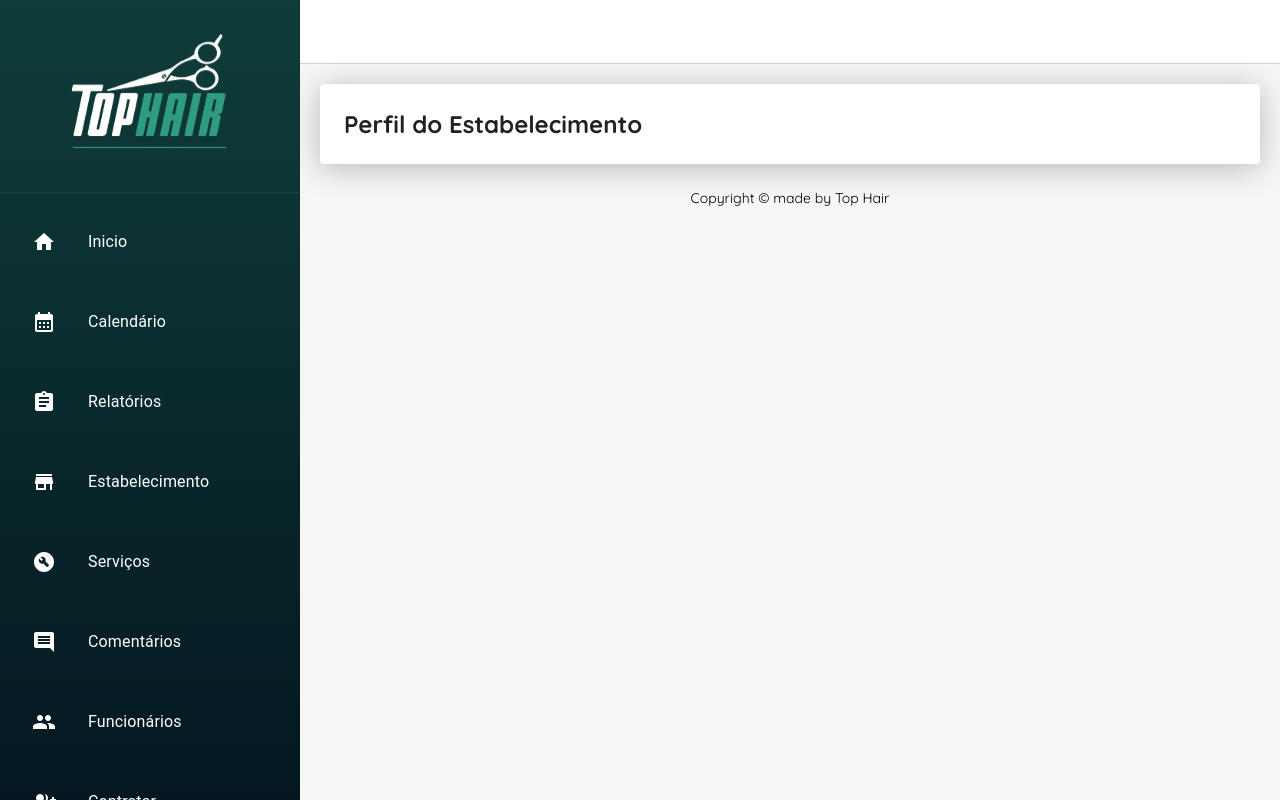
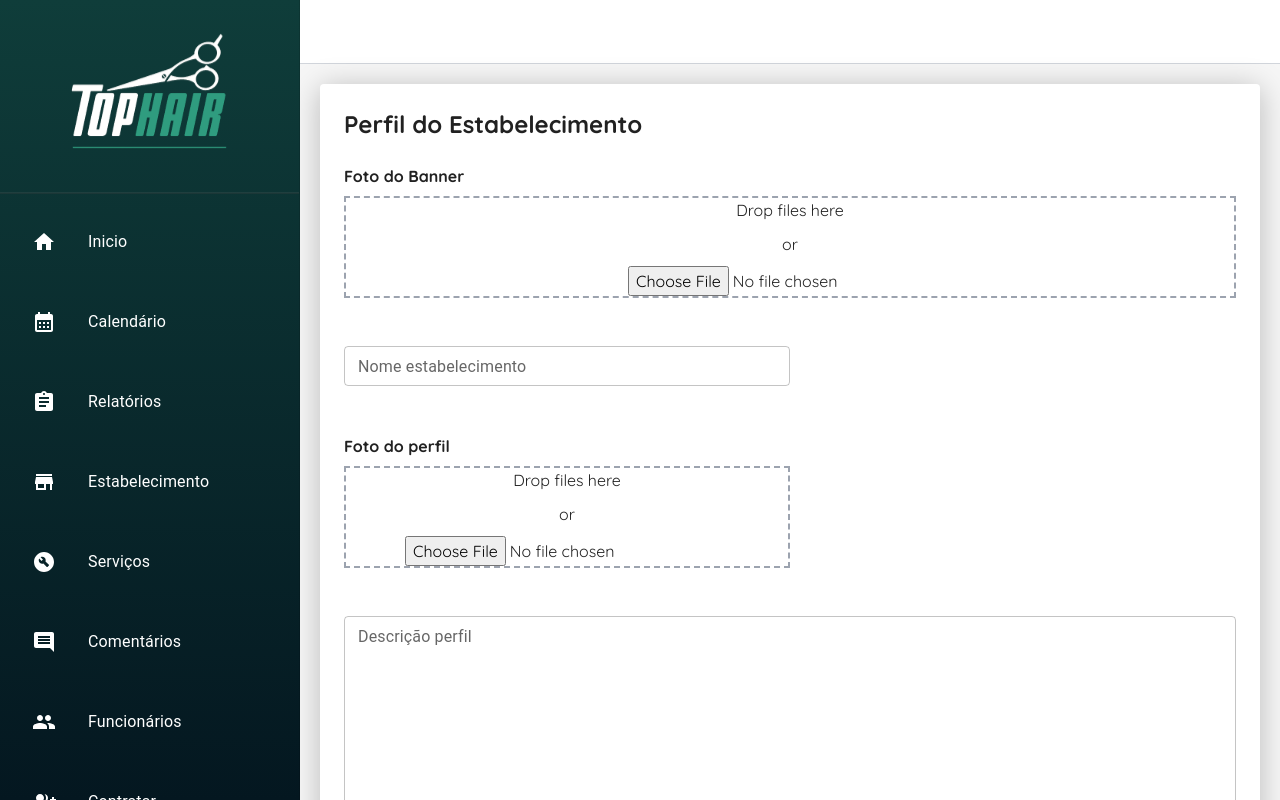
Before and after one commit to TOP-HAIR/FE_topHair, a React (Vite) app: page /establishment/shop in a window 1280 px wide. Built offline with nearby package versions, Linux system fonts and the light colour scheme.

Commit message:
william/tela perfil estabelecimento

```diff
--- a/src/pages/home-establishment/tabs/establishment-shop/establishment-shop.tsx
+++ b/src/pages/home-establishment/tabs/establishment-shop/establishment-shop.tsx
@@ -1,5 +1,5 @@
 import React from "react";
-import { Card } from "@mui/material";
+import { Card, TextField, Button } from "@mui/material";
 
 export default function HomeShop() {
   return (
@@ -7,7 +7,65 @@ export default function HomeShop() {
       <section className="w-full">
         <Card className="h-full m-5">
           <h2 className="m-6 text-2xl font-bold">Perfil do Estabelecimento</h2>
-          <div className="m-6"></div>
+          <div className="m-6">
+            <form className="max-w-screen-lg text-center flex flex-col gap-12">
+              <div>
+                <h2 className="m-0 flex self-start font-bold mb-2">Foto do Banner</h2>
+                <label className="pointer flex gap-2.5 flex-col justify-center items-center border-dashed border-2 border-gray-400">
+                  <span className="drop-title">Drop files here</span>
+                  or
+                  <input type="file" accept="image/*" />
+                </label>
+              </div>
+              <div className="w-full flex flex-col gap-12">
+
+                <div className="flex wrap gap-6 justify-between">
+                  <div className="flex flex-col w-1/2 gap-12">
+
+                    <TextField
+                      id="outlined-basic"
+                      label="Nome estabelecimento"
+                      variant="outlined"
+                      placeholder="Digite o nome do seu estabelecimento"
+                      size="small"
+                    />
+
+                    <div>
+                      <h2 className="m-0 flex self-start font-bold mb-2">Foto do perfil</h2>
+                      <label className="pointer flex gap-2.5 flex-col justify-center items-center border-dashed border-2 border-gray-400">
+                        <span className="drop-title">Drop files here</span>
+                        or
+                        <input type="file" accept="image/*" />
+                      </label>
+                    </div>
+
+                  </div>
+
+                </div>
+
+                <TextField
+                  id="outlined-basic"
+                  label="Descrição perfil"
+                  variant="outlined"
+                  multiline
+                  size="small"
+                  rows={8}
+                  placeholder="Descreva o perfil do seu estabelecimento"
+                />
+              </div>
+              <div className="flex justify-between">
+                <Button
+                  className="w-48"
+                  variant="outlined"
+                >
+                  Visualizar
+                </Button>
+                <Button className="w-48" variant="contained" type="submit">
+                  Atualizar perfil
+                </Button>
+              </div>
+            </form>
+          </div>
         </Card>
       </section>
     </>
```
